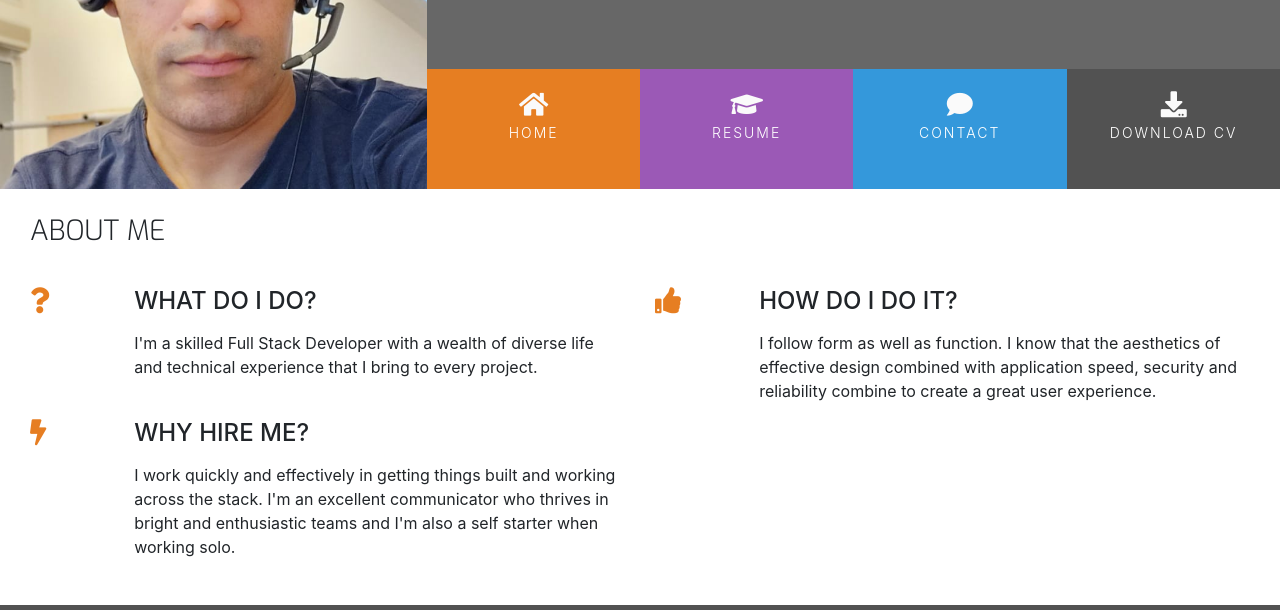
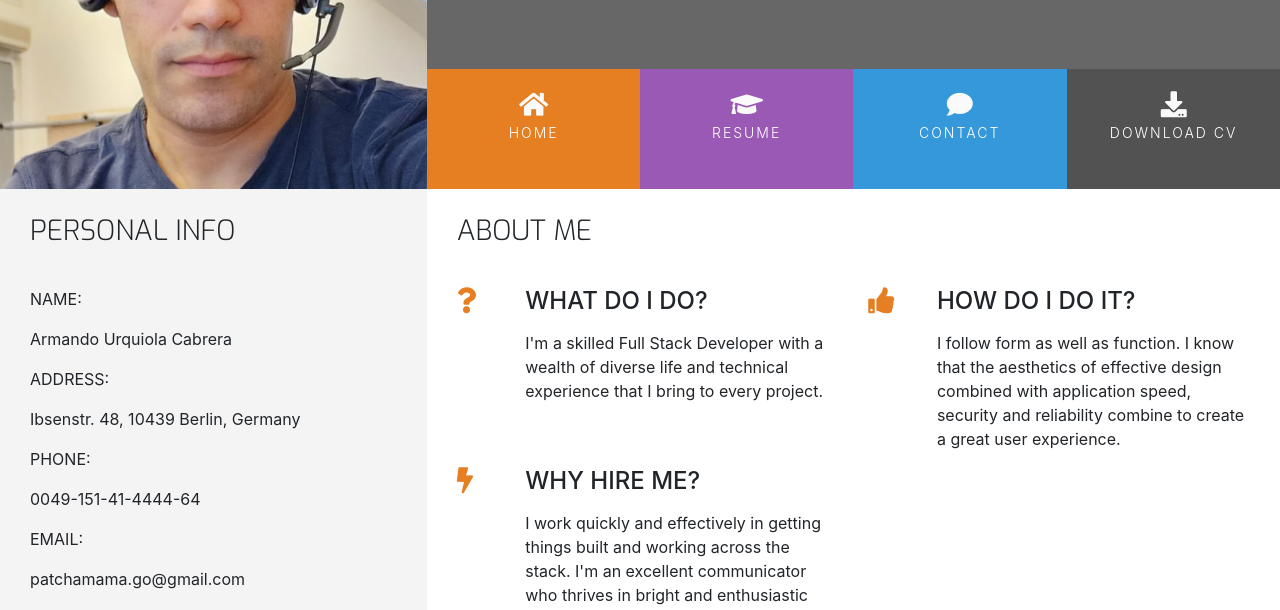
Before and after one commit to patchamamago/portfolio-patchamamago, a plain HTML site: page index.html in a window 1280 px wide. Shown: the part 180-790 px from the top of the page. Drawn offline with nearby package versions, Linux system fonts and the light colour scheme.

Commit message:
adding Contact Details: Basic Structure

```diff
--- a/assets/css/style.css
+++ b/assets/css/style.css
@@ -8,6 +8,10 @@
 
 .bg-color-three-reasons {
     background-color: #fff;
+}
+
+.bg-color-personal-info {
+    background-color: #f4f4f4;
 }
 
 .ui-menu-color-home {
--- a/index.html
+++ b/index.html
@@ -49,7 +49,64 @@
     <section>
 
         <section class="container-fluid">
-        <div class="row row-table">
+            <div class="row">
+                <div class="col-md-4 bg-color-personal-info section-column">
+                    <div class="row">
+                        <div class="col-12">
+                            <h3 class="section-heading uppercase">
+                                Personal Info
+                            </h3>
+                        </div>
+                    </div>
+                    <div class="personal-info-item">
+                        <div class="key">
+                            <p class="uppercase">
+                                Name:
+                            </p>
+                        </div>
+                        <div class="value">
+                            <p>
+                                Armando Urquiola Cabrera
+                            </p>
+                        </div>
+                    </div>
+                    <div class="personal-info-item">
+                        <div class="key">
+                            <p class="uppercase">
+                                Address:
+                            </p>
+                        </div>
+                        <div class="value">
+                            <p>
+                                Ibsenstr. 48, 10439 Berlin, Germany
+                            </p>
+                        </div>
+                    </div>
+                    <div class="personal-info-item">
+                        <div class="key">
+                            <p class="uppercase">
+                                Phone:
+                            </p>
+                        </div>
+                        <div class="value">
+                            <p>
+                                0049-151-41-4444-64
+                            </p>
+                        </div>
+                    </div>
+                    <div class="personal-info-item">
+                        <div class="key">
+                            <p class="uppercase">
+                                Email:
+                            </p>
+                        </div>
+                        <div class="value">
+                            <p>
+                                patchamama.go@gmail.com
+                            </p>
+                        </div>
+                    </div>
+                </div>
                 <div class="col-md-8 bg-color-three-reasons section-column">
                     <div class="row">
                         <div class="col">
```
Also changed, not shown: README.md. Lines whose indentation alone changed are shown as unchanged.
